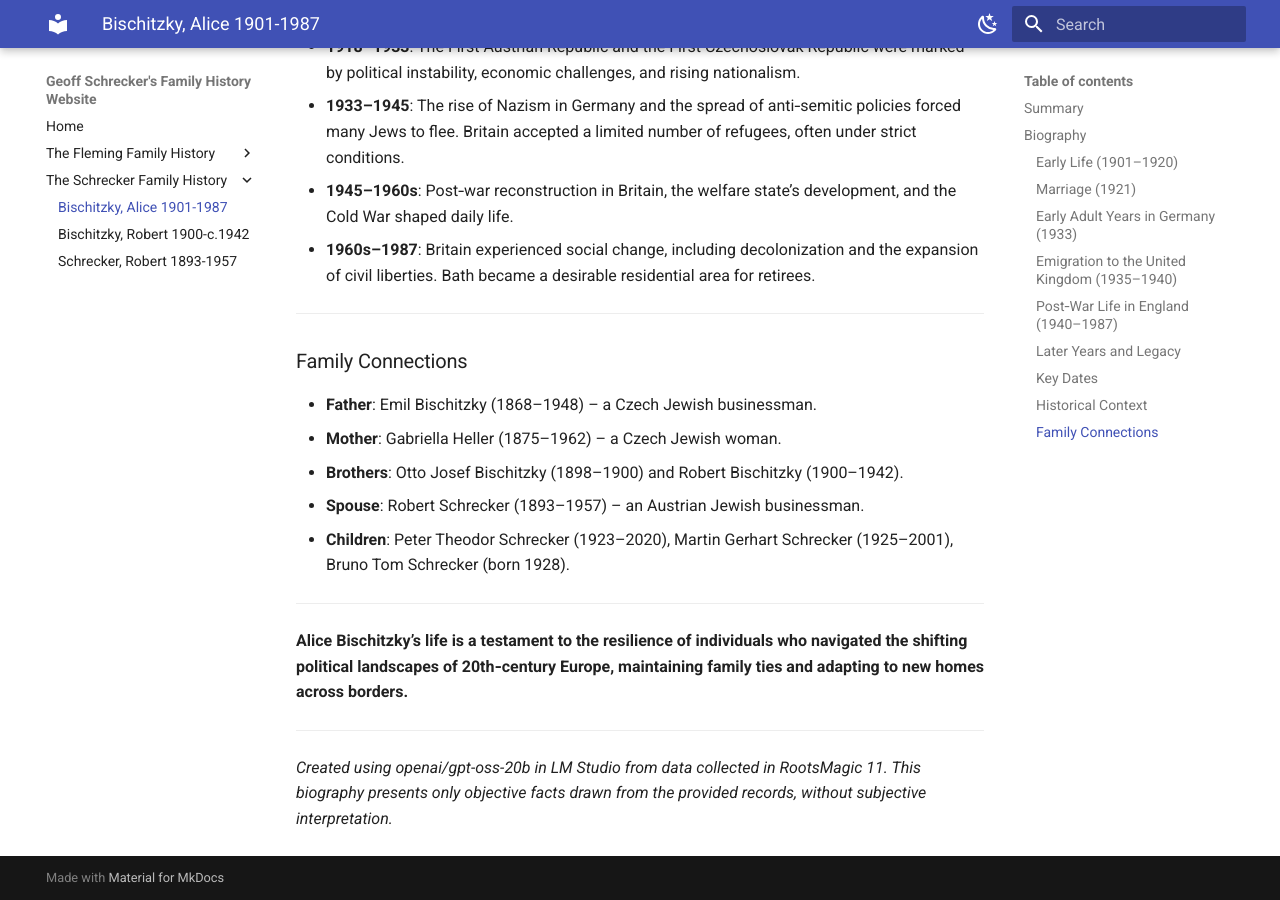
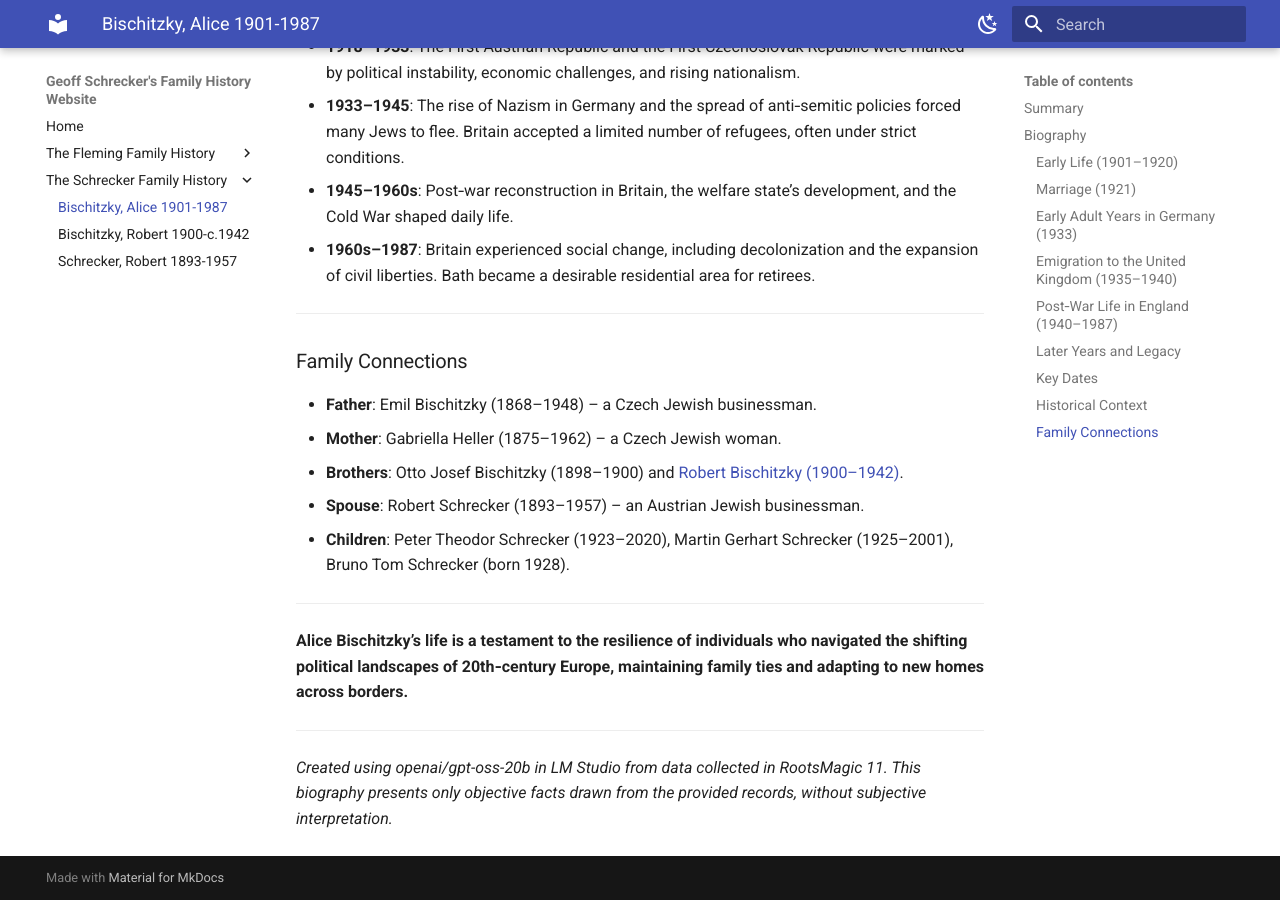
Before and after one commit to Schrecker-Family/Website, an MkDocs documentation site: the page built from docs/BischitzkyA1901.md, in a window 1280 px wide and 900 px high, scrolled down 3221 px. Built offline with MkDocs 1.6.1 and Material for MkDocs 9.7.7, drawn with Linux system fonts in a browser that asks for light colours; some of the changed lines change nothing that is shown.

Commit message:
Add Bobbo

```diff
--- a/docs/BischitzkyA1901.md
+++ b/docs/BischitzkyA1901.md
@@ -73,7 +73,7 @@ Alice Bischitzky (1901–1987) was born in Prague, married in Vienna, and lived
 
 - **Father**: Emil Bischitzky (1868–1948) – a Czech Jewish businessman.
 - **Mother**: Gabriella Heller (1875–1962) – a Czech Jewish woman.
-- **Brothers**: Otto Josef Bischitzky (1898–1900) and Robert Bischitzky (1900–1942).
+- **Brothers**: Otto Josef Bischitzky (1898–1900) and [Robert Bischitzky (1900–1942)](BischitzkyR1900.md).
 - **Spouse**: Robert Schrecker (1893–1957) – an Austrian Jewish businessman.
 - **Children**: Peter Theodor Schrecker (1923–2020), Martin Gerhart Schrecker (1925–2001), Bruno Tom Schrecker (born 1928).
 
```
